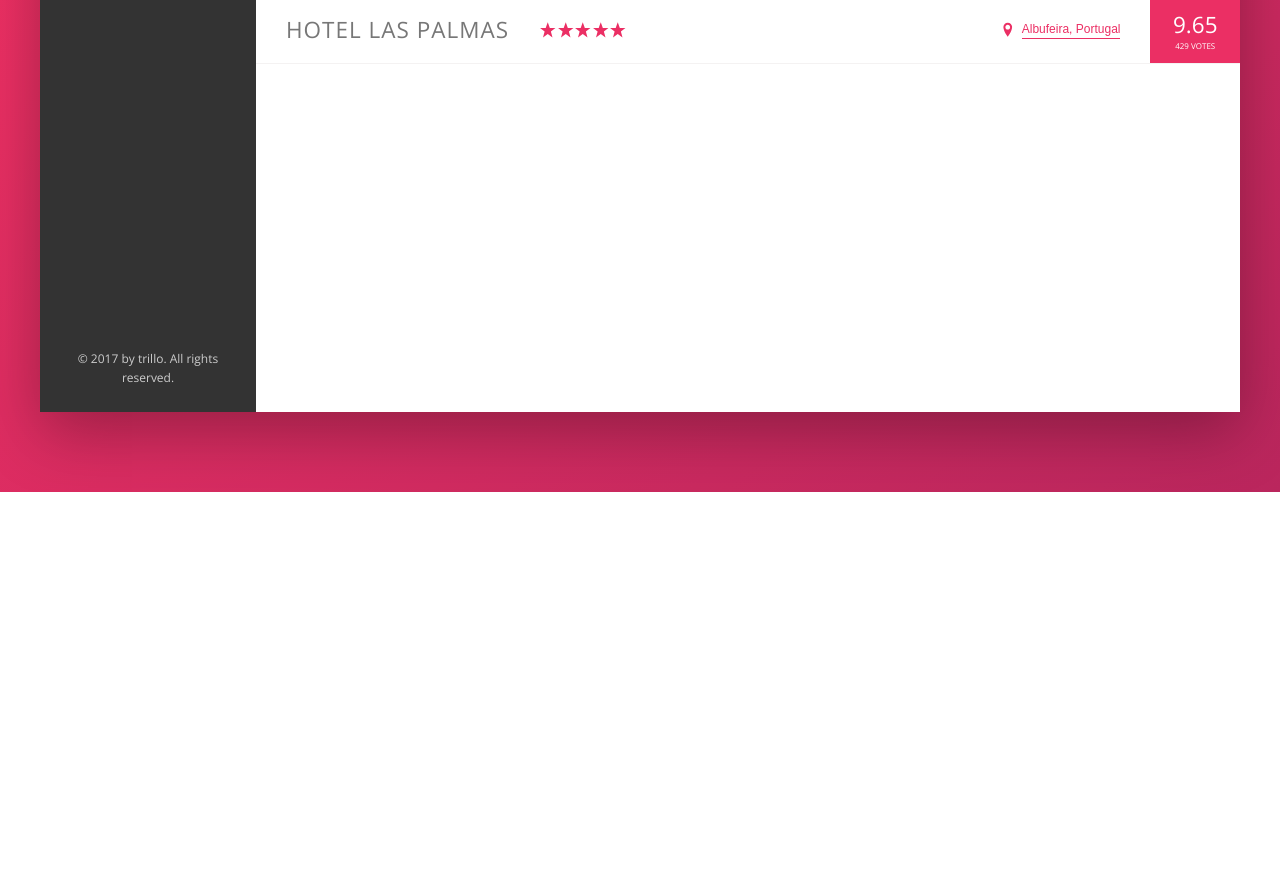
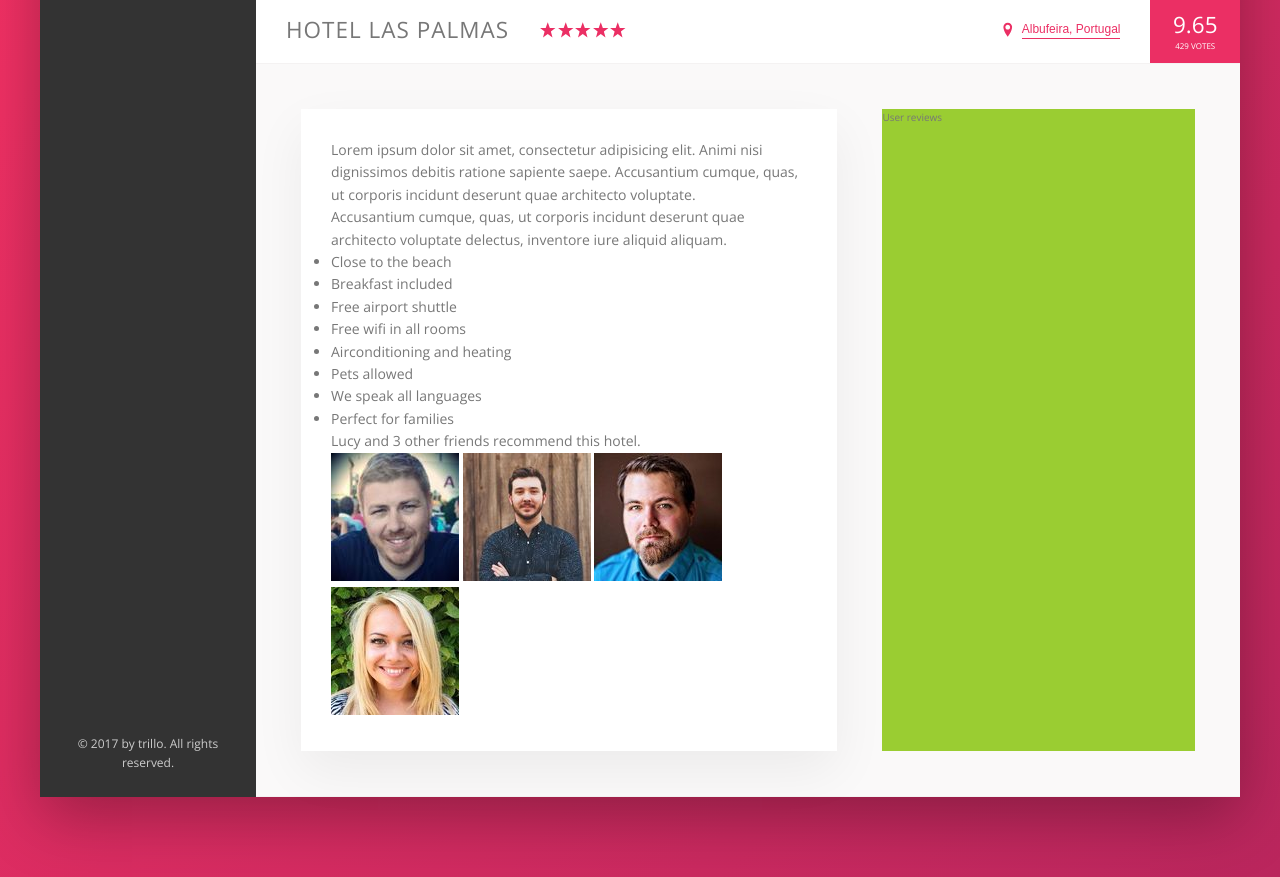
Before and after one commit to BartsWebdevelopment/trillo, a website: page index.html in a window 1280 px wide. Shown: the part 538-1415 px from the top of the page. Before the commit the page ends 1030 px from the top, so only its background shows below. Drawn offline with nearby package versions, Linux system fonts and the light colour scheme.

Commit message:
building the description section part 1

```diff
--- a/index.html
+++ b/index.html
@@ -126,6 +126,41 @@
                     <div class="overview__rating-count">429 votes</div>
                 </div>
             </div>
+            <div class="detail">
+                <div class="description">
+                    <p class="paragraph">
+                        Lorem ipsum dolor sit amet, consectetur adipisicing elit. Animi nisi dignissimos debitis ratione sapiente saepe. Accusantium cumque, quas, ut corporis incidunt deserunt quae architecto voluptate.
+                    </p>
+                    <p class="paragraph">
+                        Accusantium cumque, quas, ut corporis incidunt deserunt quae architecto voluptate delectus, inventore iure aliquid aliquam.
+                    </p>
+                    <ul class="list">
+                        <li class="list__item">Close to the beach</li>
+                        <li class="list__item">Breakfast included</li>
+                        <li class="list__item">Free airport shuttle</li>
+                        <li class="list__item">Free wifi in all rooms</li>
+                        <li class="list__item">Airconditioning and heating</li>
+                        <li class="list__item">Pets allowed</li>
+                        <li class="list__item">We speak all languages</li>
+                        <li class="list__item">Perfect for families</li>
+                    </ul>
+                    <div class="recommend">
+                        <p class="recommend__count">
+                            Lucy and 3 other friends recommend this hotel.
+                        </p>
+                        <div class="recommend__friends">
+                            <img src="img/user-3.jpg" alt="Friend 1" class="recommend__photo">
+                            <img src="img/user-4.jpg" alt="Friend 2" class="recommend__photo">
+                            <img src="img/user-5.jpg" alt="Friend 3" class="recommend__photo">
+                            <img src="img/user-6.jpg" alt="Friend 4" class="recommend__photo">
+
+                        </div>
+                    </div>
+                </div>
+                <div class="user-reviews">
+                    User reviews
+                </div>
+            </div>
         </main>
     </div>
 </div>
--- a/sass/_base.scss
+++ b/sass/_base.scss
@@ -14,6 +14,9 @@
   --color-Grey-dark-3: #999;
 
   --shadow-dark: 0 2rem 6rem rgba(0, 0, 0, .3);
+  --shadow-light: 0 2rem 5rem rgba(0,0,0,.06);
+
+  --line: 1px solid var(--color-Grey-light-2);
 }
 
 * {
--- a/sass/_components.scss
+++ b/sass/_components.scss
@@ -197,8 +197,7 @@
 .overview {
   display: flex;
   align-items: center;
-  border-bottom: 1px solid var(--color-Grey-light-2);
-
+  border-bottom: var(--line);
   &__heading {
     font-size: 2.25rem;
     font-weight: 300;
--- a/sass/_layout.scss
+++ b/sass/_layout.scss
@@ -11,7 +11,7 @@
   font-size: 1.4rem;
   height: 7rem;
   background-color: #fff;
-  border-bottom: 1px solid var(--color-Grey-light-2);
+  border-bottom: var(--line);
   display: flex;
   justify-content: space-between;
   align-items: center;
@@ -33,9 +33,28 @@
 
 .hotel-view{
   background-color: #fff;
-
   //testing
   //background-color: orangered;
-  height: 80rem;
+  //height: 80rem;
   flex: 1;
 }
+
+.detail {
+  display: flex;
+  padding: 4.5rem;
+  background-color: var(--color-Grey-light-1);
+  border-bottom: var(--line);
+}
+
+.description{
+  font-size: 1.4rem;
+  background-color: #fff;
+  box-shadow: var(--shadow-light);
+  padding: 3rem;
+  flex: 0 0 60%;
+  margin-right: 4.5rem;
+}
+.user-reviews{
+  background-color: yellowgreen;
+  flex: 1;
+}
```
Also changed, not shown: css/style.css.
